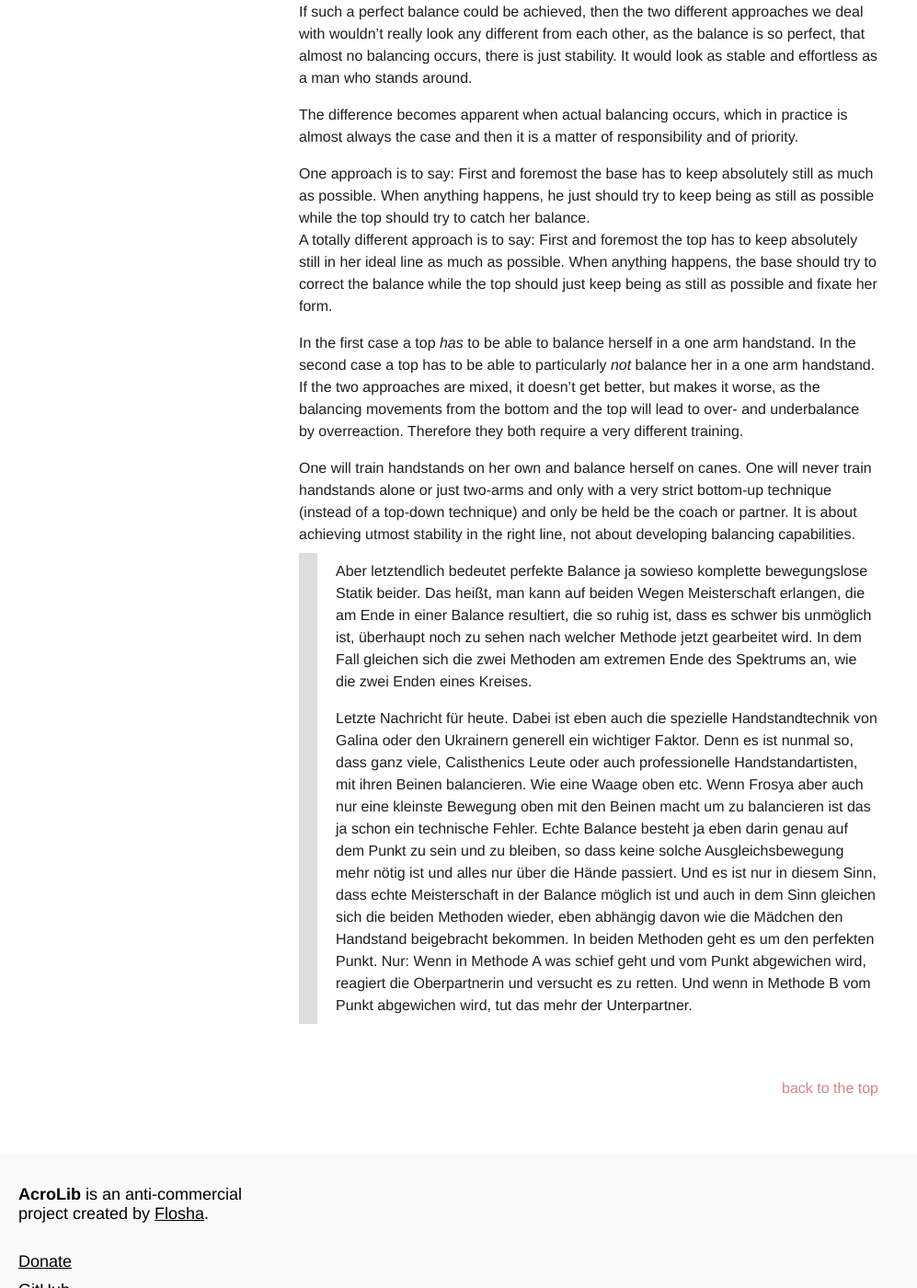
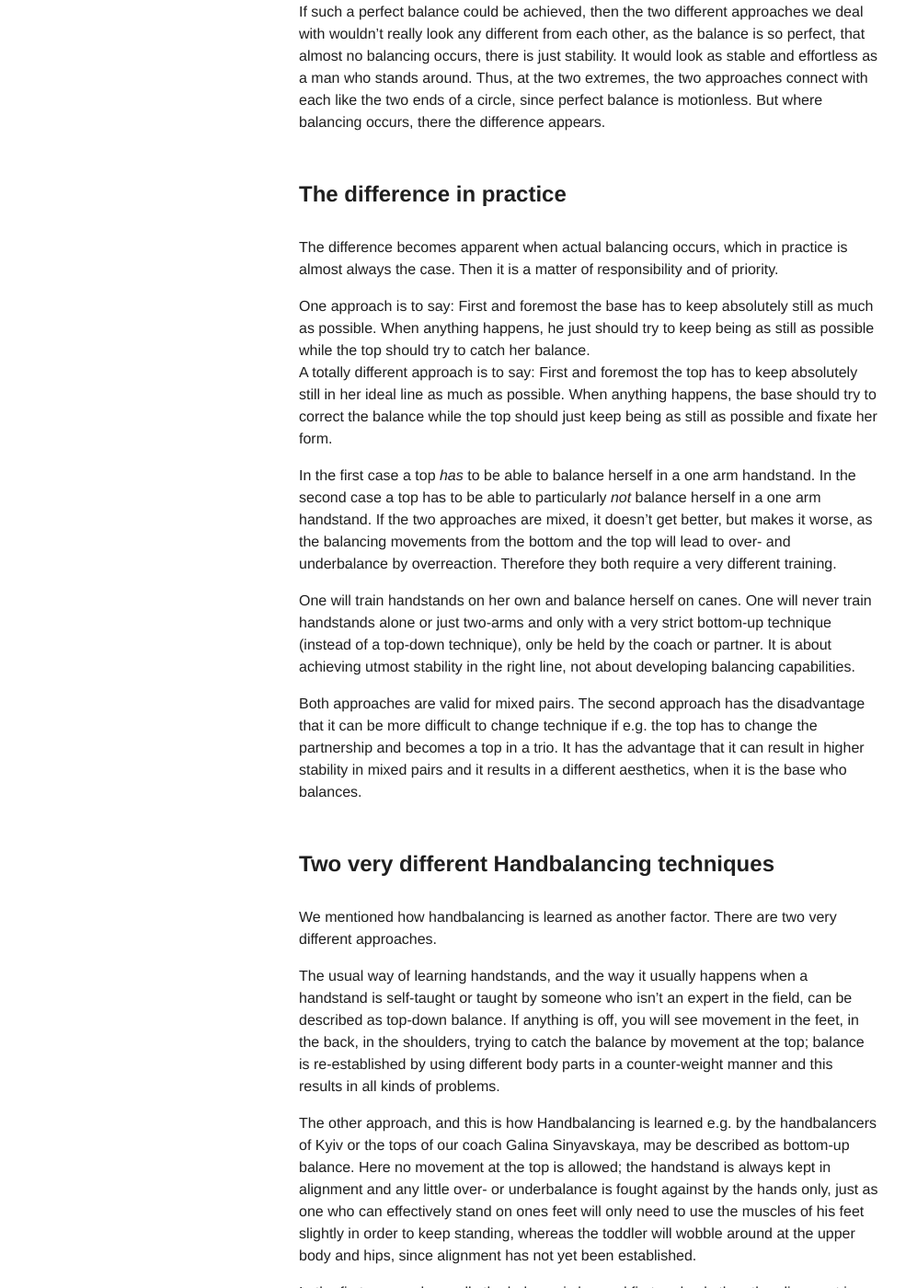
Before and after one commit to floshin/acrolib, a Jekyll site: the page built from training/approaches-to-balance.md, in a window 1280 px wide and 1400 px high, scrolled down 2651 px. Shown: the whole window at 92% size, without its empty margins (0-997 px from the left). Built offline with Jekyll 4.4.1, drawn with Linux system fonts in a browser that asks for light colours; our own code applies the rules of GitHub Pages for plain Markdown files; some of the changed text lies outside the part shown.

Commit message:
Update approaches-to-balance.md

```diff
--- a/training/approaches-to-balance.md
+++ b/training/approaches-to-balance.md
@@ -41,17 +41,37 @@
 
 Thus, perfect balance is still and looks easy and perfect technique is what enables it. And while such perfect balance is not possible to achieve, mastery in balance comes close to it, such that the balancing movements or "corrections" are so small, subtle and controlled, almost only in the hand(s), that it almost looks perfectly static.
 
-If such a perfect balance could be achieved, then the two different approaches we deal with wouldn't really look any different from each other, as the balance is so perfect, that almost no balancing occurs, there is just stability. It would look as stable and effortless as a man who stands around.
+If such a perfect balance could be achieved, then the two different approaches we deal with wouldn't really look any different from each other, as the balance is so perfect, that almost no balancing occurs, there is just stability. It would look as stable and effortless as a man who stands around. Thus, at the two extremes, the two approaches connect with each like the two ends of a circle, since perfect balance is motionless. But where balancing occurs, there the difference appears.
 
-The difference becomes apparent when actual balancing occurs, which in practice is almost always the case and then it is a matter of responsibility and of priority.
+## The difference in practice
+
+The difference becomes apparent when actual balancing occurs, which in practice is almost always the case. Then it is a matter of responsibility and of priority.
 
 One approach is to say: First and foremost the base has to keep absolutely still as much as possible. When anything happens, he just should try to keep being as still as possible while the top should try to catch her balance.
 A totally different approach is to say: First and foremost the top has to keep absolutely still in her ideal line as much as possible. When anything happens, the base should try to correct the balance while the top should just keep being as still as possible and fixate her form.
 
-In the first case a top *has* to be able to balance herself in a one arm handstand. In the second case a top has to be able to particularly *not* balance her in a one arm handstand. If the two approaches are mixed, it doesn't get better, but makes it worse, as the balancing movements from the bottom and the top will lead to over- and underbalance by overreaction. Therefore they both require a very different training.
+In the first case a top *has* to be able to balance herself in a one arm handstand. In the second case a top has to be able to particularly *not* balance herself in a one arm handstand. If the two approaches are mixed, it doesn't get better, but makes it worse, as the balancing movements from the bottom and the top will lead to over- and underbalance by overreaction. Therefore they both require a very different training.
 
-One will train handstands on her own and balance herself on canes. One will never train handstands alone or just two-arms and only with a very strict bottom-up technique (instead of a top-down technique) and only be held be the coach or partner. It is about achieving utmost stability in the right line, not about developing balancing capabilities.
+One will train handstands on her own and balance herself on canes. One will never train handstands alone or just two-arms and only with a very strict bottom-up technique (instead of a top-down technique), only be held by the coach or partner. It is about achieving utmost stability in the right line, not about developing balancing capabilities.
 
-> Aber letztendlich bedeutet perfekte Balance ja sowieso komplette bewegungslose Statik beider. Das heißt, man kann auf beiden Wegen Meisterschaft erlangen, die am Ende in einer Balance resultiert, die so ruhig ist, dass es schwer bis unmöglich ist, überhaupt noch zu sehen nach welcher Methode jetzt gearbeitet wird. In dem Fall gleichen sich die zwei Methoden am extremen Ende des Spektrums an, wie die zwei Enden eines Kreises.
+Both approaches are valid for mixed pairs. The second approach has the disadvantage that it can be more difficult to change technique if e.g. the top has to change the partnership and becomes a top in a trio. It has the advantage that it can result in higher stability in mixed pairs and it results in a different aesthetics, when it is the base who balances.
 
-> Letzte Nachricht für heute. Dabei ist eben auch die spezielle Handstandtechnik von Galina oder den Ukrainern generell ein wichtiger Faktor. Denn es ist nunmal so, dass ganz viele, Calisthenics Leute oder auch professionelle Handstandartisten, mit ihren Beinen balancieren. Wie eine Waage oben etc. Wenn Frosya aber auch nur eine kleinste Bewegung oben mit den Beinen macht um zu balancieren ist das ja schon ein technische Fehler. Echte Balance besteht ja eben darin genau auf dem Punkt zu sein und zu bleiben, so dass keine solche Ausgleichsbewegung mehr nötig ist und alles nur über die Hände passiert. Und es ist nur in diesem Sinn, dass echte Meisterschaft in der Balance möglich ist und auch in dem Sinn gleichen sich die beiden Methoden wieder, eben abhängig davon wie die Mädchen den Handstand beigebracht bekommen. In beiden Methoden geht es um den perfekten Punkt. Nur: Wenn in Methode A was schief geht und vom Punkt abgewichen wird, reagiert die Oberpartnerin und versucht es zu retten. Und wenn in Methode B vom Punkt abgewichen wird, tut das mehr der Unterpartner.
+## Two very different Handbalancing techniques
+
+We mentioned how handbalancing is learned as another factor. There are two very different approaches.
+
+The usual way of learning handstands, and the way it usually happens when a handstand is self-taught or taught by someone who isn't an expert in the field, can be described as top-down balance. If anything is off, you will see movement in the feet, in the back, in the shoulders, trying to catch the balance by movement at the top; balance is re-established by using different body parts in a counter-weight manner and this results in all kinds of problems.
+
+The other approach, and this is how Handbalancing is learned e.g. by the handbalancers of Kyiv or the tops of our coach Galina Sinyavskaya, may be described as bottom-up balance. Here no movement at the top is allowed; the handstand is always kept in alignment and any little over- or underbalance is fought against by the hands only, just as one who can effectively stand on ones feet will only need to use the muscles of his feet slightly in order to keep standing, whereas the toddler will wobble around at the upper body and hips, since alignment has not yet been established.
+
+In the first approach usually the balance is learned first and only then the alignment is tried to be perfected; but every now and then, and usually very often so, the handstand will be out-of-alignment, sometimes from the very beginning, and then one attempts and is able to move body parts around either to bring them back into alignment or simply to keep standing out-of-alignment.
+
+In the second approach the alignment is learned first and balance is only allowed in-alignment. A loss of alignment equals then a loss of balance, because the alignment *is* ones balance, whereas in the first approach they are separate things. That means that one will exit the handstand as soon as alignment is lost, but it also means that the alignment won't be lost easily, since the entire practice rests on perfecting and stabilising the alignment.
+
+If the first approach is learned as a handbalancer, the handbalancing will be much less stable and aesthetically unpleasing. It is what many calisthenics athletes are doing, but also how some professional handstand artists are learning their handstands.
+If the second approach is learned as a handbalancer, the handbalancing will be much more stable. For handbalancers this approach does not exclude the ability to catch balance via motion of the legs etc. too, if necessary. But it is then learned in a way that the priority of balance is a very different one, and that usually one simply won't fall out-of-alignment, since any loss of alignment that cannot be re-established by effort of the wrists and fingers alone, will, in the trainimg, result in a fall out of the handstand. So, when an athlete trains in such a way he will constantly work on improving his efficiency in remaining in alignment, while those training the other method will constantly train their efficiency to be out-of-alignment and to react in out-of-alignment scenarios.
+
+This should make obvious how
+
+
+. Nur: Wenn in Methode A was schief geht und vom Punkt abgewichen wird, reagiert die Oberpartnerin und versucht es zu retten. Und wenn in Methode B vom Punkt abgewichen wird, tut das mehr der Unterpartner.
```
